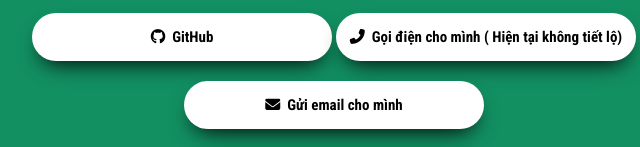
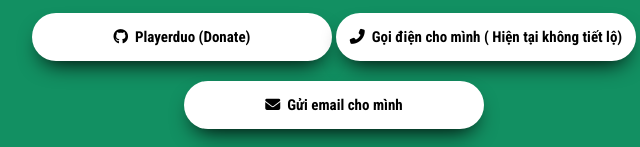
Before and after one commit to Nguyeenx175/kapinfo, a plain HTML site: page index.html in a window 1280 px wide. Shown: the part 276-423 px from the top of the page, 306-946 px from the left. Drawn offline with Linux system fonts and the light colour scheme.

Commit message:
Update index.html

```diff
--- a/index.html
+++ b/index.html
@@ -16,7 +16,7 @@
 		<img class="avatar" src="ico.jpg" width="100">
 		<h3>KapIT175</h3>
 		<p>Tên thật của mình không tiết lộ để tránh bạn của mình :>. Mình làm nhạc nên các bạn có thể cho ý kiến vào fanpage để mình biết làm nhạc gì</p>
-                <button class="button" onclick="location.href = 'https://playerduo.com/kapdonate'"><i class="fab fa-github"></i>&nbsp; GitHub</button>
+                <button class="button" onclick="location.href = 'https://playerduo.com/kapdonate'"><i class="fab fa-github"></i>&nbsp; Playerduo (Donate)</button>
 		<button class="button" onclick="location.href = 'tel:0000000'"><i class="fas fa-phone-alt"></i>&nbsp; Gọi điện cho mình ( Hiện tại không tiết lộ)</button><br>
 		<button class="button" onclick="location.href = 'mailto:nguyenbaoad17@fakegroup.tk'"><i class="fas fa-envelope"></i>&nbsp; Gửi email cho mình</button><br>
 		<button class="button" onclick="location.href = 'https://facebook.com/kapit175'"><i class="fab fa-facebook"></i>&nbsp; Facebook</button><br>
```
